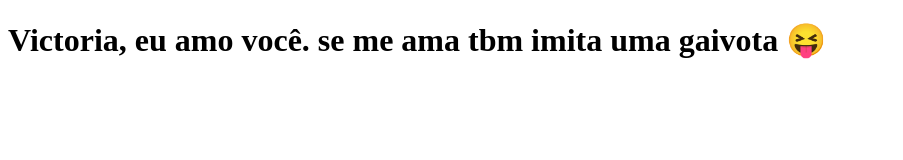
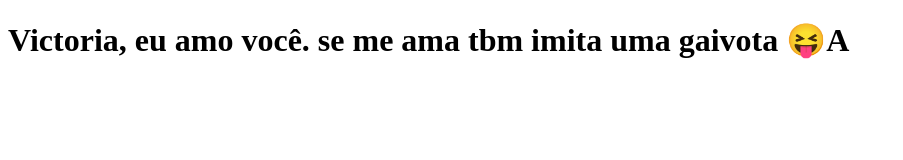
Before and after one commit to MantuanoBruno/clone-tabnews, a Next.js app: page / in a window 1280 px wide. Shown: the top 160 px of the page, without its empty margins (0-903 px from the left). Built offline with nearby package versions, Linux system fonts and the light colour scheme.

Commit message:
branch test

```diff
--- a/pages/index.js
+++ b/pages/index.js
@@ -1,5 +1,5 @@
 function Home() {
-  return <h1>Victoria, eu amo você. se me ama tbm imita uma gaivota 😝</h1>;
+  return <h1>Victoria, eu amo você. se me ama tbm imita uma gaivota 😝A</h1>;
 }
 
 export default Home;
```
